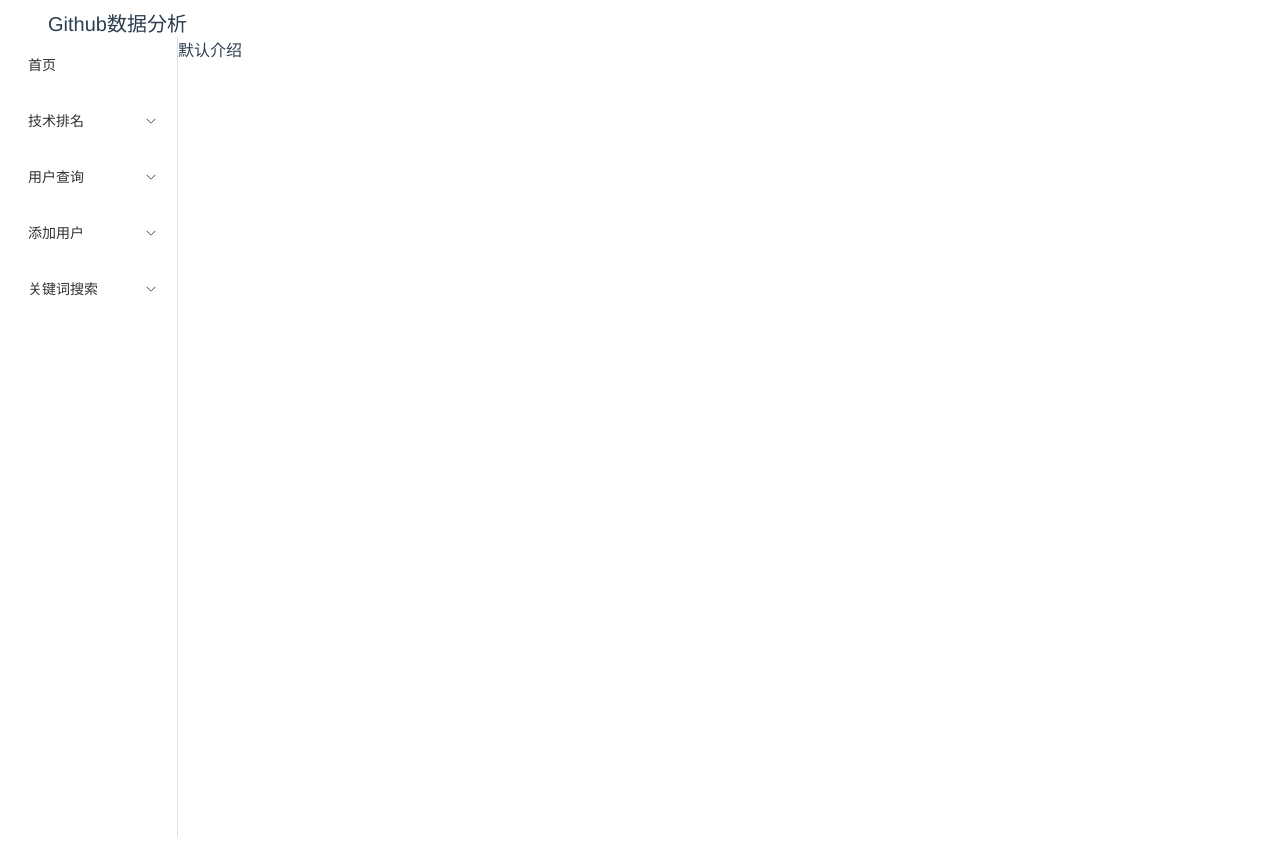
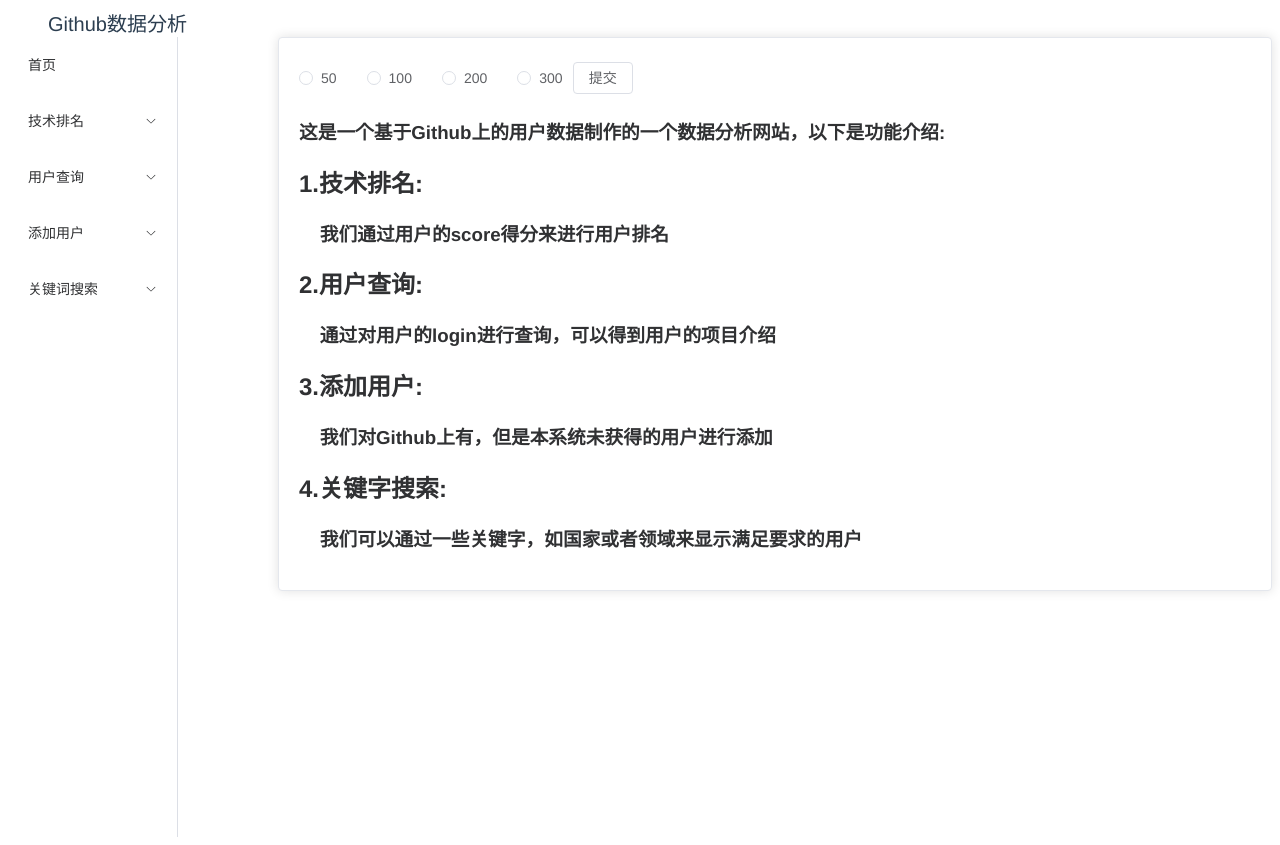
Before and after one commit to Leonrx0/Developer-Assessments, a Vue app: page /default in a window 1280 px wide. Built offline with nearby package versions, Linux system fonts and the light colour scheme.

Commit message:
首页对初次加载的量进行了限制，并且进行了一些介绍

```diff
--- a/src/components/content/default.vue
+++ b/src/components/content/default.vue
@@ -1,17 +1,101 @@
 <template>
-    <div id="container">
-       默认介绍
+    <div class="container">
+      <el-card>
+        <div class="limit">
+          <div class="limit-radios">
+            <el-radio-group v-model="radio" class="ml-4">
+              <el-radio label="1" size="large">50</el-radio>
+              <el-radio label="2" size="large">100</el-radio>
+              <el-radio label="3" size="large">200</el-radio>
+              <el-radio label="4" size="large">300</el-radio>
+            </el-radio-group>
+          </div>
+          <div class="button">
+            <el-button @click="summit" :disabled="isDisabled">
+              提交
+            </el-button>
+          </div>
+        </div>
+        <div class="content">
+          <h1>这是一个基于Github上的用户数据制作的一个数据分析网站，以下是功能介绍:</h1>
+          <h2>1.技术排名:</h2>
+          <h3>&nbsp;&nbsp;&nbsp;&nbsp;我们通过用户的score得分来进行用户排名</h3>
+          <h2>2.用户查询:</h2>
+          <h3>&nbsp;&nbsp;&nbsp;&nbsp;通过对用户的login进行查询，可以得到用户的项目介绍</h3>
+          <h2>3.添加用户:</h2>
+          <h3>&nbsp;&nbsp;&nbsp;&nbsp;我们对Github上有，但是本系统未获得的用户进行添加</h3>
+          <h2>4.关键字搜索:</h2>
+          <h3>&nbsp;&nbsp;&nbsp;&nbsp;我们可以通过一些关键字，如国家或者领域来显示满足要求的用户</h3>
+        </div>
+
+      </el-card>
+
     </div>
 </template>
 
 <script>
+import {limitLoad} from "@/request/api.js";
+import {ElMessage} from "element-plus";
+
 export default {
-    name: 'mDefault',
+  name: 'mDefault',
+  data(){
+    return{
+      radio:'',
+      params:{
+        num:0
+      },
+      isDisabled:false,
+      // 存储setTimeout返回的ID，以便可以清除它
+      disableTimeout: null,
+    }
+  },
+  methods:{
+    summit(){
+      // 先对数据进行修改
+      this.params.num=Number(this.radio)
+      limitLoad(this.params).then(res=>{
+        if (res.code===200){
+          ElMessage({
+            message: 'Congrats, this is a success message.',
+            type: 'success',
+          })
+          // 一小时后重新启用
+          this.isDisabled=true
+          this.disableTimeout = setTimeout(() => {
+            this.isDisabled = false;
+          }, 3600000); // 3600000毫秒等于一小时
+
+        }
+      })
+    }
+  },
+  beforeDestroy() {
+    // 在组件销毁前清除定时器，防止内存泄漏
+    if (this.disableTimeout) {
+      clearTimeout(this.disableTimeout);
+    }
+  },
+
 }
 </script>
 
 <style>
 .container{
-    display:inline;
+  margin-left:100px;
+  .limit{
+    display: flex;
+    .limit-radios{
+      display: flex;
+    }
+    .button{
+      margin-top: 4px;
+      margin-left: 10px;
+      display: flex;
+    }
+  }
+  .content{
+    margin-top: 10px;
+  }
 }
 </style>
--- a/src/request/api.js
+++ b/src/request/api.js
@@ -52,7 +52,7 @@ export function selectByName(data) {
     });
 }
 
-// 根据关键词搜索
+// 根据关键词搜索接口函数
 export function searchByKey(data) {
     return service({
         url: "/start/gUser/search",
@@ -60,3 +60,12 @@ export function searchByKey(data) {
         data
     });
 }
+
+// 限制用户访问量接口函数
+export function limitLoad(data) {
+    return service({
+        url: "/start/data/loadUser",
+        method: "POST",
+        data
+    });
+}
```
